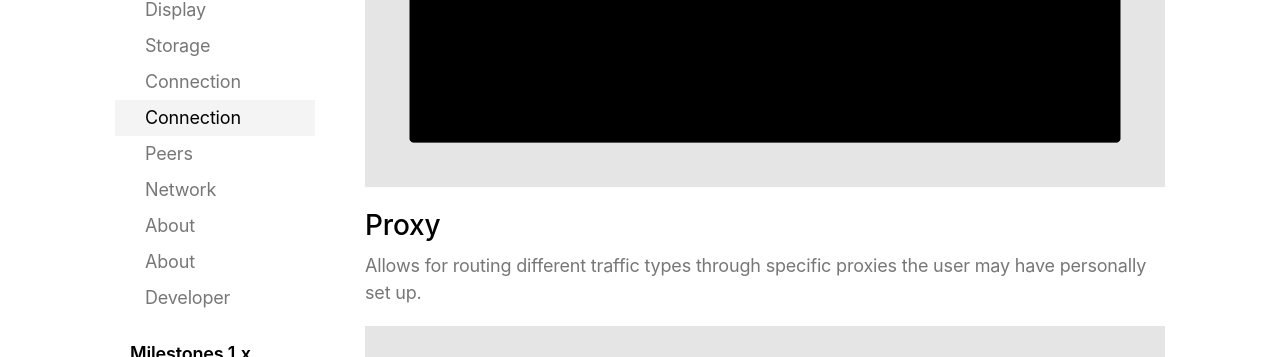
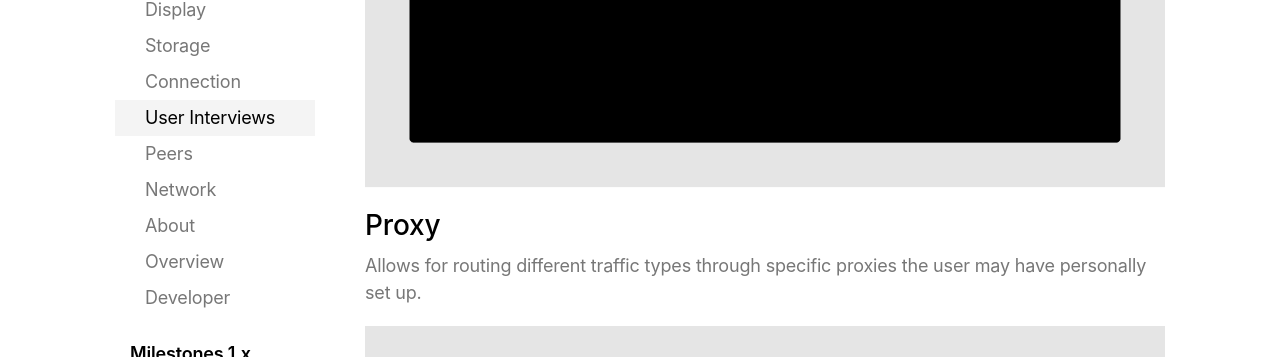
Before and after one commit to BitcoinDesign/Bitcoin-Core-App, a Jekyll site: the page built from pages/research/userinterviews.md, in a window 1280 px wide. Shown: the part 702-1059 px from the top of the page. Built offline with Jekyll 4.4.1, drawn with Linux system fonts in a browser that asks for light colours.

Commit message:
Updates page titles

```diff
--- a/pages/research/overview.md
+++ b/pages/research/overview.md
@@ -1,6 +1,6 @@
 ---
 layout: default
-title: About
+title: Overview
 permalink: /research/overview/
 nav_order: 59
 indent: true
--- a/pages/research/userinterviews.md
+++ b/pages/research/userinterviews.md
@@ -1,7 +1,7 @@
 ---
 layout: default
-title: Connection
-permalink: /research/userinterviews/
+title: User Interviews
+permalink: /research/user-interviews/
 nav_order: 56
 indent: true
 ---
```
